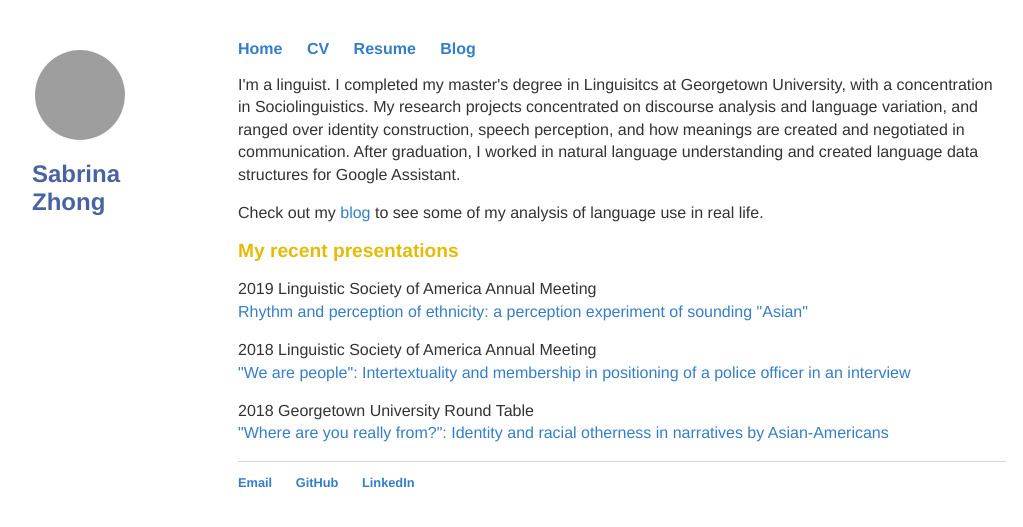
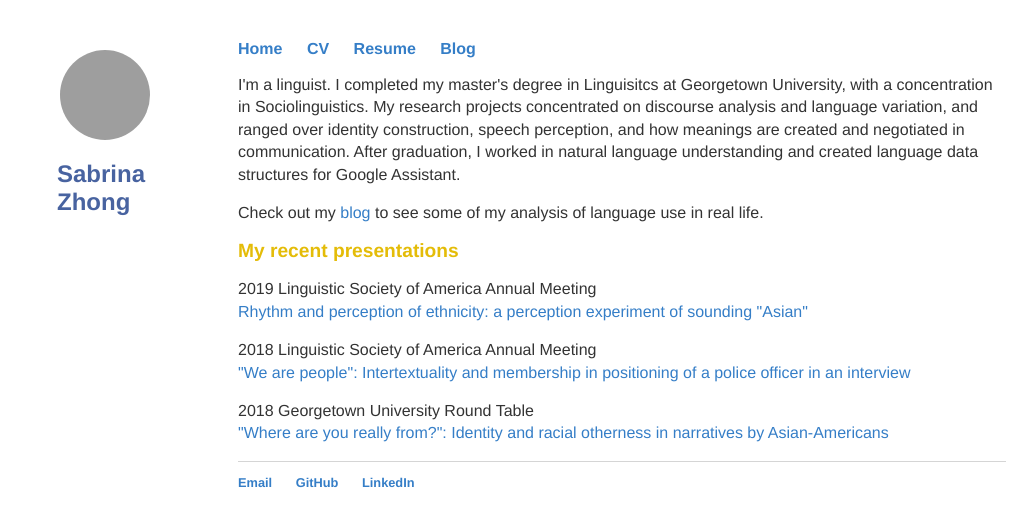
Before and after one commit to sabrinazhong/sabrinazhong.github.io, a Jekyll site: the page built from index.html, in a window 1280 px wide. Shown: the top 527 px of the page, without its empty margins (18-1041 px from the left). Built offline with Jekyll 4.4.1, drawn with Linux system fonts in a browser that asks for light colours; grey boxes are pictures that could not be loaded.

Commit message:
Update main.css

```diff
--- a/css/main.css
+++ b/css/main.css
@@ -55,9 +55,9 @@ ul.posts li {
 
 .sidebar {
   position: fixed;
-  left: 50px;
+  left: 75px;
   top: 50px;
-  width: 90px;
+  width: 100px;
   font-family: Helvetica, sans-serif;
   a {
     text-decoration: none;
```
